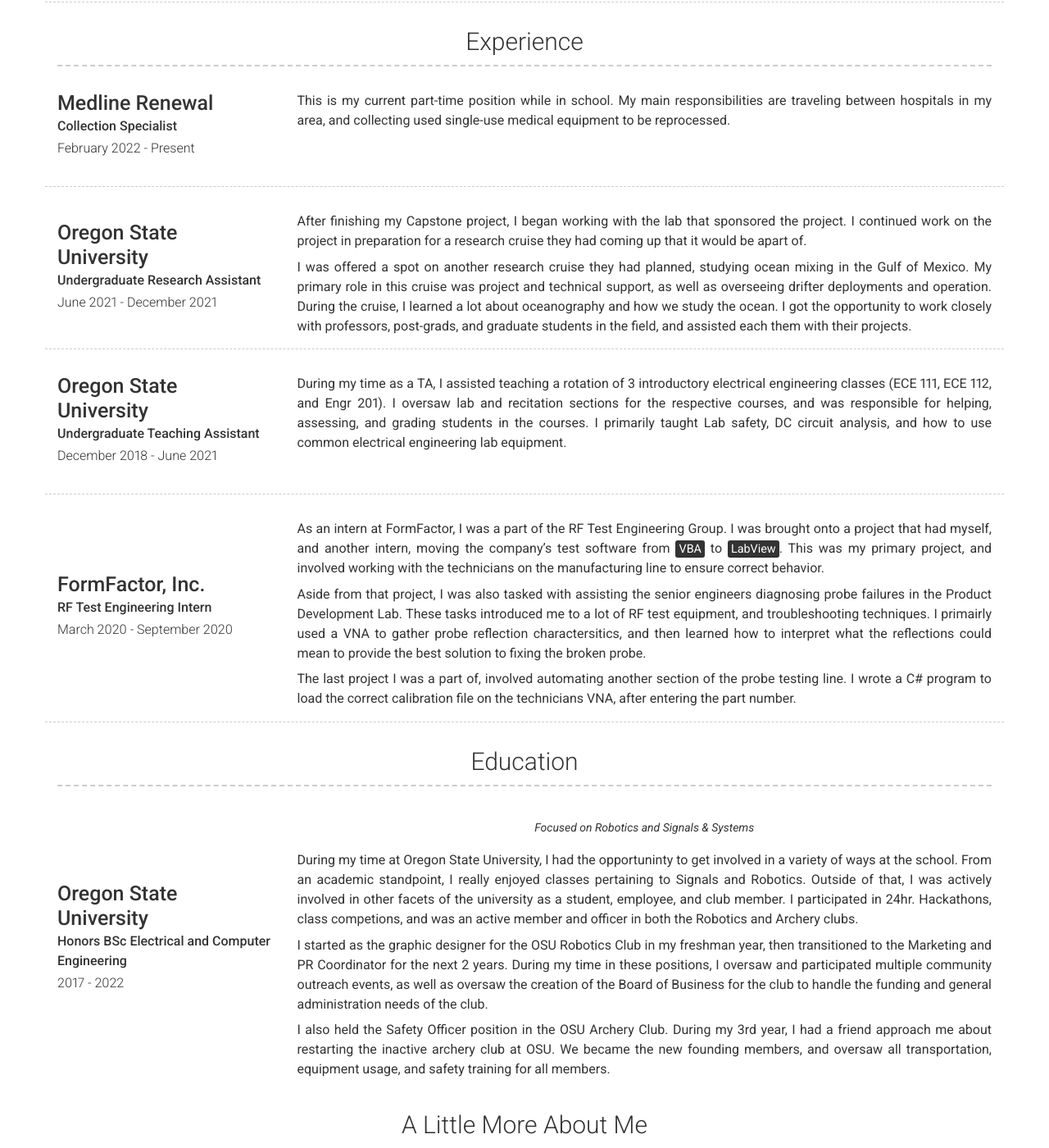
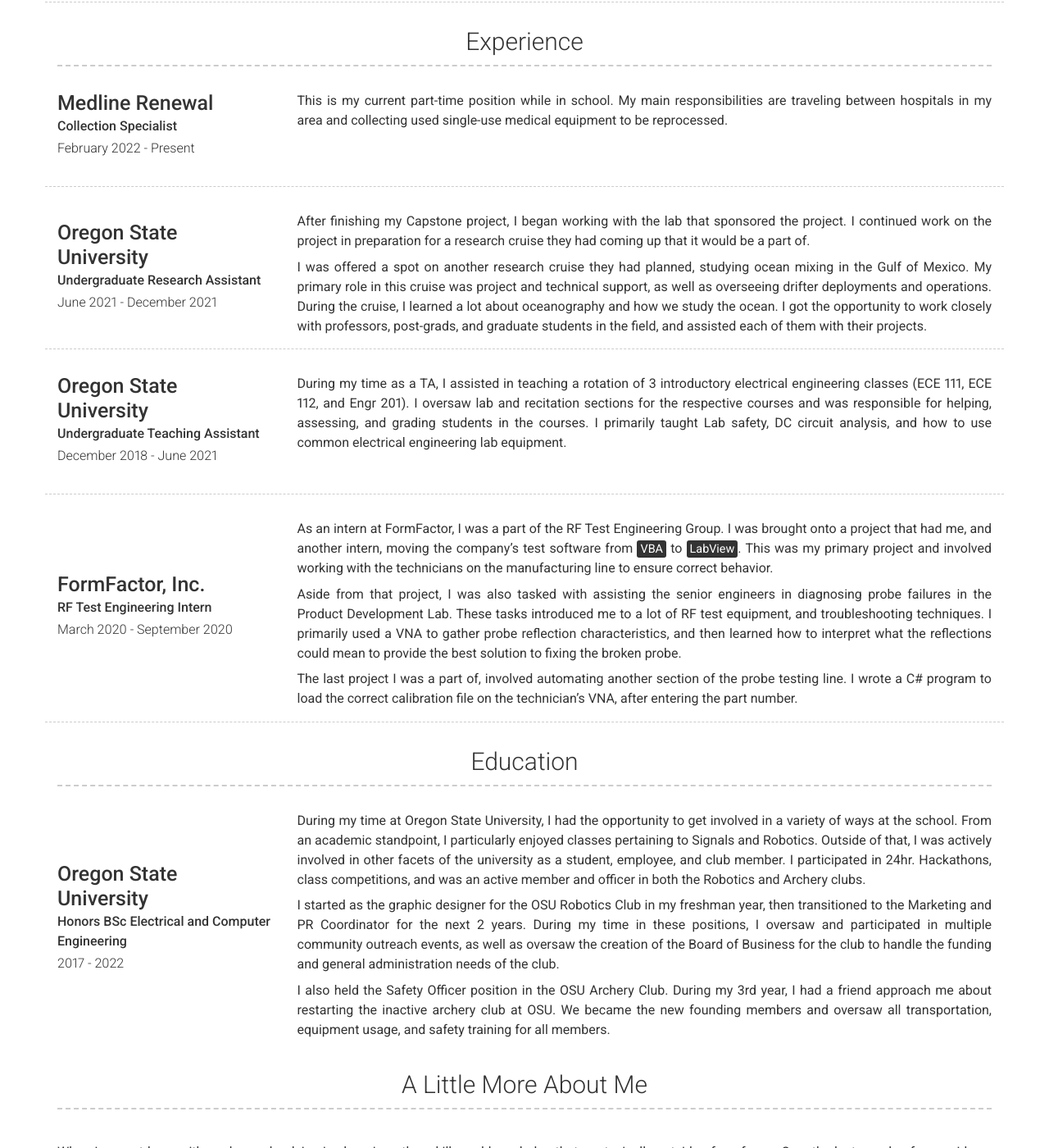
Before and after one commit to AustinJGreen333/AustinJGreen333.github.io, a Jekyll site: the page built from index.md, in a window 1280 px wide and 1400 px high, scrolled down 1126 px. Shown: the whole window at 82% size. Built offline with Jekyll 4.4.1, drawn with Linux system fonts in a browser that asks for light colours; nearby versions of some CDN libraries; some of the changed text lies outside the part shown.

Commit message:
fixed Grammar issues

```diff
--- a/_config.yml
+++ b/_config.yml
@@ -80,7 +80,7 @@ content:
         quote: >
           Senior Honors Thesis
         description: | # this will include new lines to allow paragraphs
-          For my Senior Thesis, I designed an ocean drifter parts kit, designed to be used in a Honors College class Fall of 2022. The focus of the kit was to introduce students of any major, to the field of oceanography and sensing. The requiremnts for the project were that it be low-budget and easy to use.
+          For my Senior Thesis, I designed an ocean drifter parts kit, designed to be used in an Honors College class Fall of 2022. The focus of the kit was to introduce students of any major, to the field of oceanography and sensing. The requirements for the project were that it be low-budget and easy to use.
 
       - layout: top-middle
         border: weak
@@ -97,7 +97,9 @@ content:
         description: | #![alt text](/images/landscape-trees.jpg "Trees")
 
 
-          My team and I were tasked with creating an independent sensing module to measure significant wave heights, while on deployments inside an Autonomous Underwater Vehicle (<mark>AUV</mark>). We utilized a 9-axis <mark>IMU</mark> to make the necessary acceleration data, and an <mark>STM32</mark> microcontroller to process that data into significant wave heights. Once processed, the data would be sent to the existing on board flight computer over <mark>RS232</mark>, and saved to an internal SD card backup.
+
+
+          My team and I were tasked with creating an independent sensing module to measure significant wave heights, while on deployments inside an Autonomous Underwater Vehicle (<mark>AUV</mark>). We utilized a 9-axis <mark>IMU</mark> to make the necessary acceleration data, and an <mark>STM32</mark> microcontroller to process that data into significant wave heights. Once processed, the data would be sent to the existing onboard flight computer over <mark>RS232</mark>, and saved to an internal SD card backup.
   - title: Experience
     layout: list
     content:
@@ -107,7 +109,7 @@ content:
         sub_title: Collection Specialist
         caption: February 2022 - Present
         description: | # this will include new lines to allow paragraphs
-          This is my current part-time position while in school. My main responsibilities are traveling between hospitals in my area, and collecting used single-use medical equipment to be reprocessed.
+          This is my current part-time position while in school. My main responsibilities are traveling between hospitals in my area and collecting used single-use medical equipment to be reprocessed.
 
       - layout: left
         border: weak
@@ -115,9 +117,9 @@ content:
         sub_title: Undergraduate Research Assistant
         caption: June 2021 - December 2021
         description: | # this will include new lines to allow paragraphs
-          After finishing my Capstone project, I began working with the lab that sponsored the project. I continued work on the project in preparation for a research cruise they had coming up that it would be apart of.
+          After finishing my Capstone project, I began working with the lab that sponsored the project. I continued work on the project in preparation for a research cruise they had coming up that it would be a part of.
 
-          I was offered a spot on another research cruise they had planned, studying ocean mixing in the Gulf of Mexico. My primary role in this cruise was project and technical support, as well as overseeing drifter deployments and operation. During the cruise, I learned a lot about oceanography and how we study the ocean. I got the opportunity to work closely with professors, post-grads, and graduate students in the field, and assisted each them with their projects.
+          I was offered a spot on another research cruise they had planned, studying ocean mixing in the Gulf of Mexico. My primary role in this cruise was project and technical support, as well as overseeing drifter deployments and operations. During the cruise, I learned a lot about oceanography and how we study the ocean. I got the opportunity to work closely with professors, post-grads, and graduate students in the field, and assisted each of them with their projects.
 
       - layout: left
         border: weak
@@ -125,7 +127,7 @@ content:
         sub_title: Undergraduate Teaching Assistant
         caption: December 2018 - June 2021
         description: | # this will include new lines to allow paragraphs
-          During my time as a TA, I assisted teaching a rotation of 3 introductory electrical engineering classes (ECE 111, ECE 112, and Engr 201). I oversaw lab and recitation sections for the respective courses, and was responsible for helping, assessing, and grading students in the courses. I primarily taught Lab safety, DC circuit analysis, and how to use common electrical engineering lab equipment.
+          During my time as a TA, I assisted in teaching a rotation of 3 introductory electrical engineering classes (ECE 111, ECE 112, and Engr 201). I oversaw lab and recitation sections for the respective courses and was responsible for helping, assessing, and grading students in the courses. I primarily taught Lab safety, DC circuit analysis, and how to use common electrical engineering lab equipment.
 
       - layout: left
         border: weak
@@ -133,11 +135,11 @@ content:
         sub_title: RF Test Engineering Intern
         caption: March 2020 - September 2020
         description: | # this will include new lines to allow paragraphs
-          As an intern at FormFactor, I was a part of the RF Test Engineering Group. I was brought onto a project that had myself, and another intern, moving the company's test software from <mark>VBA</mark> to <mark>LabView</mark>. This was my primary project, and involved working with the technicians on the manufacturing line to ensure correct behavior.
+          As an intern at FormFactor, I was a part of the RF Test Engineering Group. I was brought onto a project that had me, and another intern, moving the company's test software from <mark>VBA</mark> to <mark>LabView</mark>. This was my primary project and involved working with the technicians on the manufacturing line to ensure correct behavior.
 
-          Aside from that project, I was also tasked with assisting the senior engineers diagnosing probe failures in the Product Development Lab. These tasks introduced me to a lot of RF test equipment, and troubleshooting techniques. I primairly used a VNA to gather probe reflection charactersitics, and then learned how to interpret what the reflections could mean to provide the best solution to fixing the broken probe.
+          Aside from that project, I was also tasked with assisting the senior engineers in diagnosing probe failures in the Product Development Lab. These tasks introduced me to a lot of RF test equipment, and troubleshooting techniques. I primarily used a VNA to gather probe reflection characteristics, and then learned how to interpret what the reflections could mean to provide the best solution to fixing the broken probe.
 
-          The last project I was a part of, involved automating another section of the probe testing line. I wrote a C# program to load the correct calibration file on the technicians VNA, after entering the part number.
+          The last project I was a part of, involved automating another section of the probe testing line. I wrote a C# program to load the correct calibration file on the technician's VNA, after entering the part number.
 
   - title: Education
     layout: list
@@ -146,20 +148,20 @@ content:
         title: Oregon State University
         sub_title: Honors BSc Electrical and Computer Engineering
         caption: 2017 - 2022
-        quote: >
-          Focused on Robotics and Signals & Systems
+        #quote: >
+        #  Focused on Robotics and Signals & Systems
         description: | # this will include new lines to allow paragraphs
-          During my time at Oregon State University, I had the opportuninty to get involved in a variety of ways at the school. From an academic standpoint, I really enjoyed classes pertaining to Signals and Robotics. Outside of that, I was actively involved in other facets of the university as a student, employee, and club member. I participated in 24hr. Hackathons, class competions, and was an active member and officer in both the Robotics and Archery clubs.
+          During my time at Oregon State University, I had the opportunity to get involved in a variety of ways at the school. From an academic standpoint, I particularly enjoyed classes pertaining to Signals and Robotics. Outside of that, I was actively involved in other facets of the university as a student, employee, and club member. I participated in 24hr. Hackathons, class competitions, and was an active member and officer in both the Robotics and Archery clubs.
 
-          I started as the graphic designer for the OSU Robotics Club in my freshman year, then transitioned to the Marketing and PR Coordinator for the next 2 years. During my time in these positions, I oversaw and participated multiple community outreach events, as well as oversaw the creation of the Board of Business for the club to handle the funding and general administration needs of the club.
+          I started as the graphic designer for the OSU Robotics Club in my freshman year, then transitioned to the Marketing and PR Coordinator for the next 2 years. During my time in these positions, I oversaw and participated in multiple community outreach events, as well as oversaw the creation of the Board of Business for the club to handle the funding and general administration needs of the club.
 
-          I also held the Safety Officer position in the OSU Archery Club. During my 3rd year, I had a friend approach me about restarting the inactive archery club at OSU. We became the new founding members, and oversaw all transportation, equipment usage, and safety training for all members.
+          I also held the Safety Officer position in the OSU Archery Club. During my 3rd year, I had a friend approach me about restarting the inactive archery club at OSU. We became the new founding members and oversaw all transportation, equipment usage, and safety training for all members.
   - title: A Little More About Me
     layout: text
     content: | # this will include new lines to allow paragraphs
-      When I am not busy with work or school, I enjoy learning other skills and knowledge that are typically outside of my focus. Over the last couple of years, I have taught myself cooking, 3D modeling, and have self-studied oceanography, medical biology, and aviation. I have finished the ground school portion of a private pilot's license, and hope to begine flight lessons soon.
+      When I am not busy with work or school, I enjoy learning other skills and knowledge that are typically outside of my focus. Over the last couple of years, I have taught myself cooking, and 3D modeling, and have self-studied oceanography, medical biology, and aviation. I have finished the ground school portion of a private pilot’s license, and hope to begin flight lessons soon.
 
-      Outside of the office or lab, I have grown to enjoy a lot of outdoor sports. I fell in love with rock climbing, long boarding, and snowboarding during my time at OSU. Aside from that, I really enjoy camping and hiking when I can get out, and before you ask, yes I love long walks on the beach.
+      Outside of the office or lab, I have grown to enjoy a lot of outdoor sports. I fell in love with rock climbing, longboarding, and snowboarding during my time at OSU. Aside from that, I really enjoy camping and hiking when I can get out, and before you ask, yes I love long walks on the beach.
 
       From a creative outlet standpoint, I am an avid tabletop gamer and have made many characters as well as been a Dungeon Master for 2 DND campaigns. I am currently also in the process of getting into videography. I plan to start documenting projects and hopefully posting them online here soon for others to be a part of.
 
```
